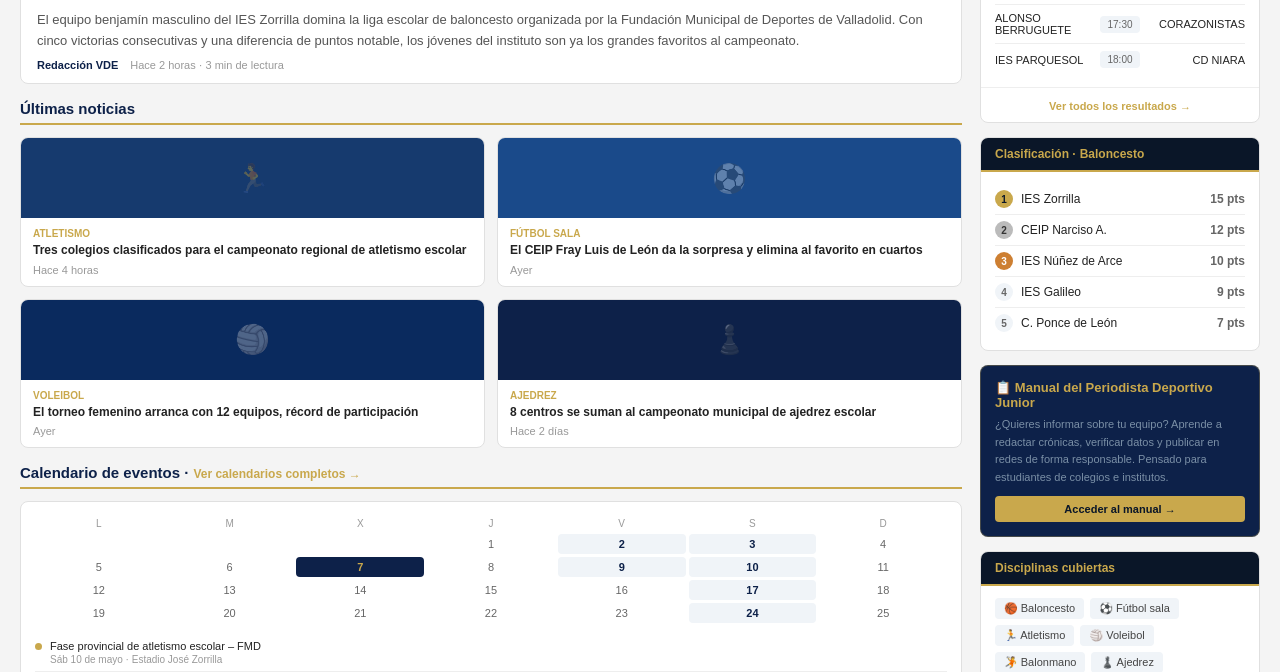
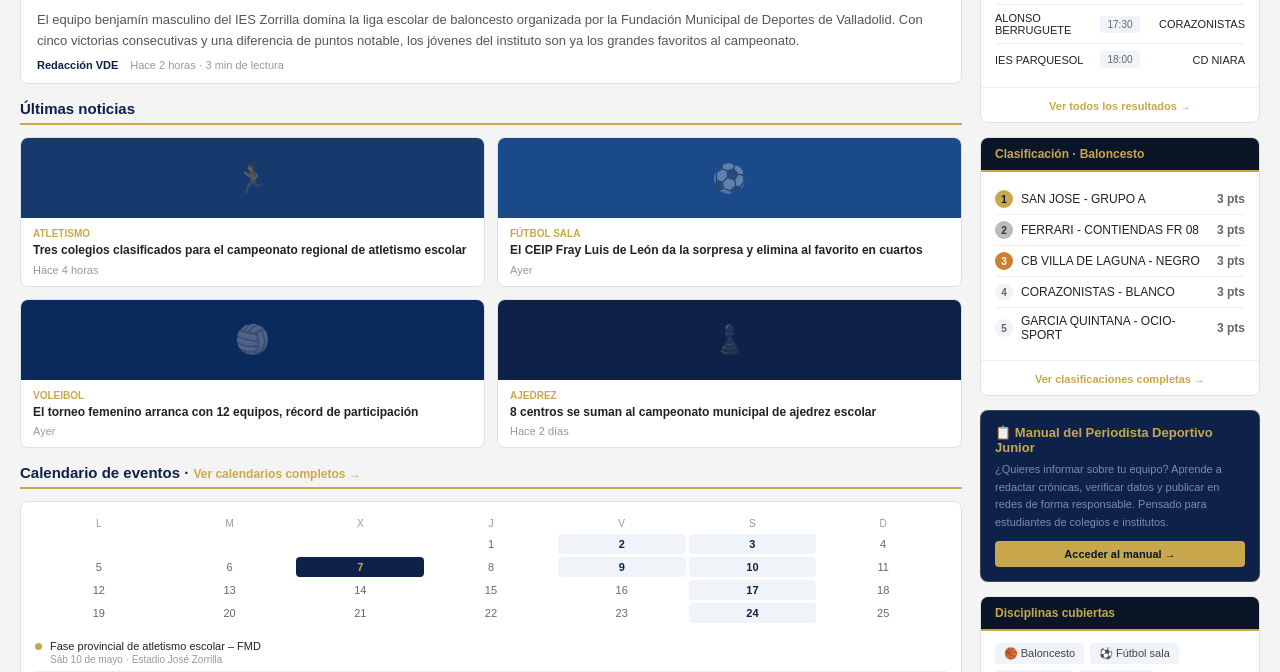
Before and after one commit to cifuuuuu/Valladeportescolar, a plain HTML site: page index.html in a window 1280 px wide. Shown: the part 428-1100 px from the top of the page. Drawn offline with Linux system fonts and the light colour scheme.

Commit message:
Update index.html

```diff
--- a/index.html
+++ b/index.html
@@ -150,7 +150,7 @@
   <a href="#" class="active">Inicio</a>
   <a href="#">Noticias</a>
   <a href="resultados.html">Resultados</a>
-  <a href="#">Clasificaciones</a>
+  <a href="clasificaciones.html">Clasificaciones</a>
   <a href="calendario.html">Calendario</a>
   <a href="#">Multimedia</a>
   <a href="manual.html">Manual Periodista</a>
@@ -281,16 +281,20 @@
   </div>
 </div>
 
-    <div class="sbox">
-      <div class="sbox-head"><h3>Clasificación · Baloncesto</h3></div>
-      <div class="sbox-body">
-        <div class="cls-row"><span class="cls-n n1">1</span><span class="cls-name">IES Zorrilla</span><span class="cls-pts">15 pts</span></div>
-        <div class="cls-row"><span class="cls-n n2">2</span><span class="cls-name">CEIP Narciso A.</span><span class="cls-pts">12 pts</span></div>
-        <div class="cls-row"><span class="cls-n n3">3</span><span class="cls-name">IES Núñez de Arce</span><span class="cls-pts">10 pts</span></div>
-        <div class="cls-row"><span class="cls-n n4">4</span><span class="cls-name">IES Galileo</span><span class="cls-pts">9 pts</span></div>
-        <div class="cls-row"><span class="cls-n n5">5</span><span class="cls-name">C. Ponce de León</span><span class="cls-pts">7 pts</span></div>
-      </div>
-    </div>
+    <!-- CLASIFICACIÓN · BALONCESTO BENJAMÍN - GRUPO A (Editable manualmente) -->
+<div class="sbox">
+  <div class="sbox-head"><h3>Clasificación · Baloncesto</h3></div>
+  <div class="sbox-body">
+    <div class="cls-row"><span class="cls-n n1">1</span><span class="cls-name">SAN JOSE - GRUPO A</span><span class="cls-pts">3 pts</span></div>
+    <div class="cls-row"><span class="cls-n n2">2</span><span class="cls-name">FERRARI - CONTIENDAS FR 08</span><span class="cls-pts">3 pts</span></div>
+    <div class="cls-row"><span class="cls-n n3">3</span><span class="cls-name">CB VILLA DE LAGUNA - NEGRO</span><span class="cls-pts">3 pts</span></div>
+    <div class="cls-row"><span class="cls-n n4">4</span><span class="cls-name">CORAZONISTAS - BLANCO</span><span class="cls-pts">3 pts</span></div>
+    <div class="cls-row"><span class="cls-n n5">5</span><span class="cls-name">GARCIA QUINTANA - OCIO-SPORT</span><span class="cls-pts">3 pts</span></div>
+  </div>
+  <div style="padding: 8px 14px; border-top: 1px solid #eee; text-align: center;">
+    <a href="clasificaciones.html" style="color: #c9a84c; font-size: 11px; text-decoration: none; font-weight: bold;">Ver clasificaciones completas →</a>
+  </div>
+</div>
 
     <div class="manual-card">
       <div class="manual-title">📋 Manual del Periodista Deportivo Junior</div>
@@ -344,7 +348,7 @@
       <h4>Secciones</h4>
       <a href="#">Noticias</a>
       <a href="resultados.html">Resultados</a>
-      <a href="#">Clasificaciones</a>
+      <a href="clasificaciones.html">Clasificaciones</a>
       <a href="calendario.html">Calendario</a>
       <a href="#">Multimedia</a>
       <a href="manual.html">Manual Periodista</a>
```
